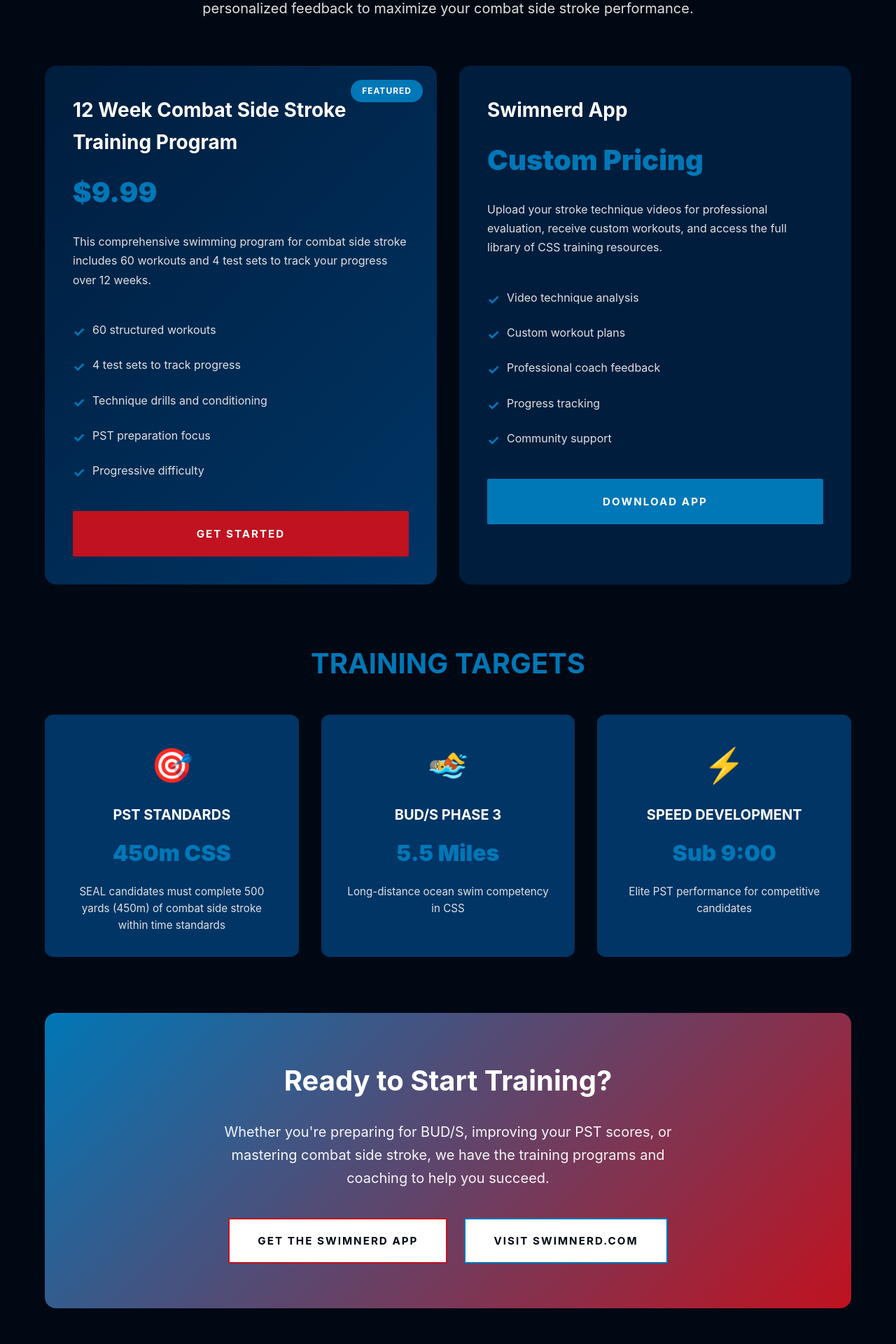
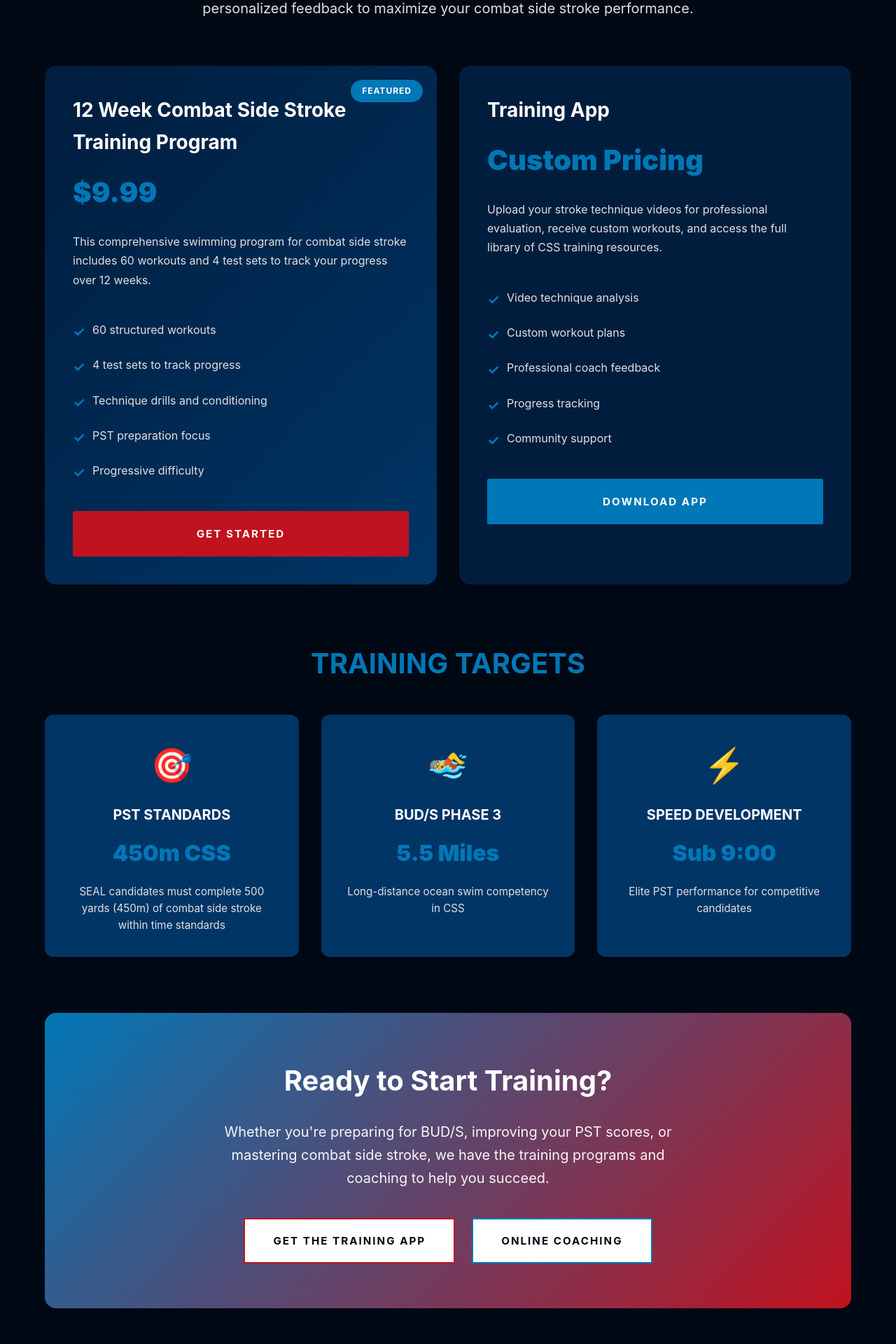
Before and after one commit to swimnerdtim/combatsidestroke, a React (Vite) app: page /combatsidestroke/training in a window 1280 px wide. Shown: the part 660-2580 px from the top of the page at 70% size. Built offline with nearby package versions, Linux system fonts and the light colour scheme.

Commit message:
Remove all Swimnerd branding

```diff
--- a/src/components/Footer.jsx
+++ b/src/components/Footer.jsx
@@ -33,15 +33,14 @@
           <div className="footer-section">
             <h4>Get Training</h4>
             <div className="footer-links">
-              <a href="https://apps.apple.com/jp/app/swimnerd/id1422771098?l=en-US" target="_blank" rel="noopener noreferrer">Swimnerd App</a>
-              <a href="https://swimpractice.com" target="_blank" rel="noopener noreferrer">Swimnerd</a>
+              <a href="https://apps.apple.com/jp/app/swimnerd/id1422771098?l=en-US" target="_blank" rel="noopener noreferrer">Training App</a>
+              <a href="https://swimpractice.com" target="_blank" rel="noopener noreferrer">Online Coaching</a>
             </div>
           </div>
         </div>
 
         <div className="footer-bottom">
           <p>&copy; {new Date().getFullYear()} Combat Side Stroke. All rights reserved.</p>
-          <p className="presented-by">By <a href="https://swimnerd.com" target="_blank" rel="noopener noreferrer">Swimnerd</a></p>
         </div>
       </div>
     </footer>
--- a/src/pages/BlogPost.jsx
+++ b/src/pages/BlogPost.jsx
@@ -68,11 +68,11 @@
             <p>Join the Combat Side Stroke Workout Group</p>
             <p>
               To enhance your combat side stroke and make the most of your preparation,
-              the Swimnerd app can be an invaluable tool. Receive custom workouts, upload your stroke technique videos for evaluation,
+              our training app can be an invaluable tool. Receive custom workouts, upload your stroke technique videos for evaluation,
               and learn everything there is to know about CSS from Coach Nate.
             </p>
             <a href="https://apps.apple.com/jp/app/swimnerd/id1422771098?l=en-US" target="_blank" rel="noopener noreferrer" className="btn btn-accent">
-              Download Swimnerd App
+              Download Training App
             </a>
           </div>
         </div>
--- a/src/pages/Technique.jsx
+++ b/src/pages/Technique.jsx
@@ -131,11 +131,11 @@
               <p>Join the Combat Side Stroke Workout Group</p>
               <p>
                 To enhance your combat side stroke and make the most of your preparation,
-                the Swimnerd app can be an invaluable tool. Receive custom workouts, upload your stroke technique videos for evaluation,
+                our training app can be an invaluable tool. Receive custom workouts, upload your stroke technique videos for evaluation,
                 and learn everything there is to know about CSS from a professional swim coach.
               </p>
               <a href="https://apps.apple.com/jp/app/swimnerd/id1422771098?l=en-US" target="_blank" rel="noopener noreferrer" className="btn btn-accent">
-                Download Swimnerd App
+                Download Training App
               </a>
             </div>
 
--- a/src/pages/Training.jsx
+++ b/src/pages/Training.jsx
@@ -44,7 +44,7 @@
             </div>
 
             <div className="program-card">
-              <h3>Swimnerd App</h3>
+              <h3>Training App</h3>
               <div className="program-price">Custom Pricing</div>
               <p className="program-description">
                 Upload your stroke technique videos for professional evaluation, receive custom workouts,
@@ -96,10 +96,10 @@
             </p>
             <div className="cta-actions">
               <a href="https://apps.apple.com/jp/app/swimnerd/id1422771098?l=en-US" target="_blank" rel="noopener noreferrer" className="btn btn-accent">
-                Get the Swimnerd App
+                Get the Training App
               </a>
               <a href="https://swimpractice.com" target="_blank" rel="noopener noreferrer" className="btn btn-secondary">
-                Visit Swimnerd.com
+                Online Coaching
               </a>
             </div>
           </div>
```
